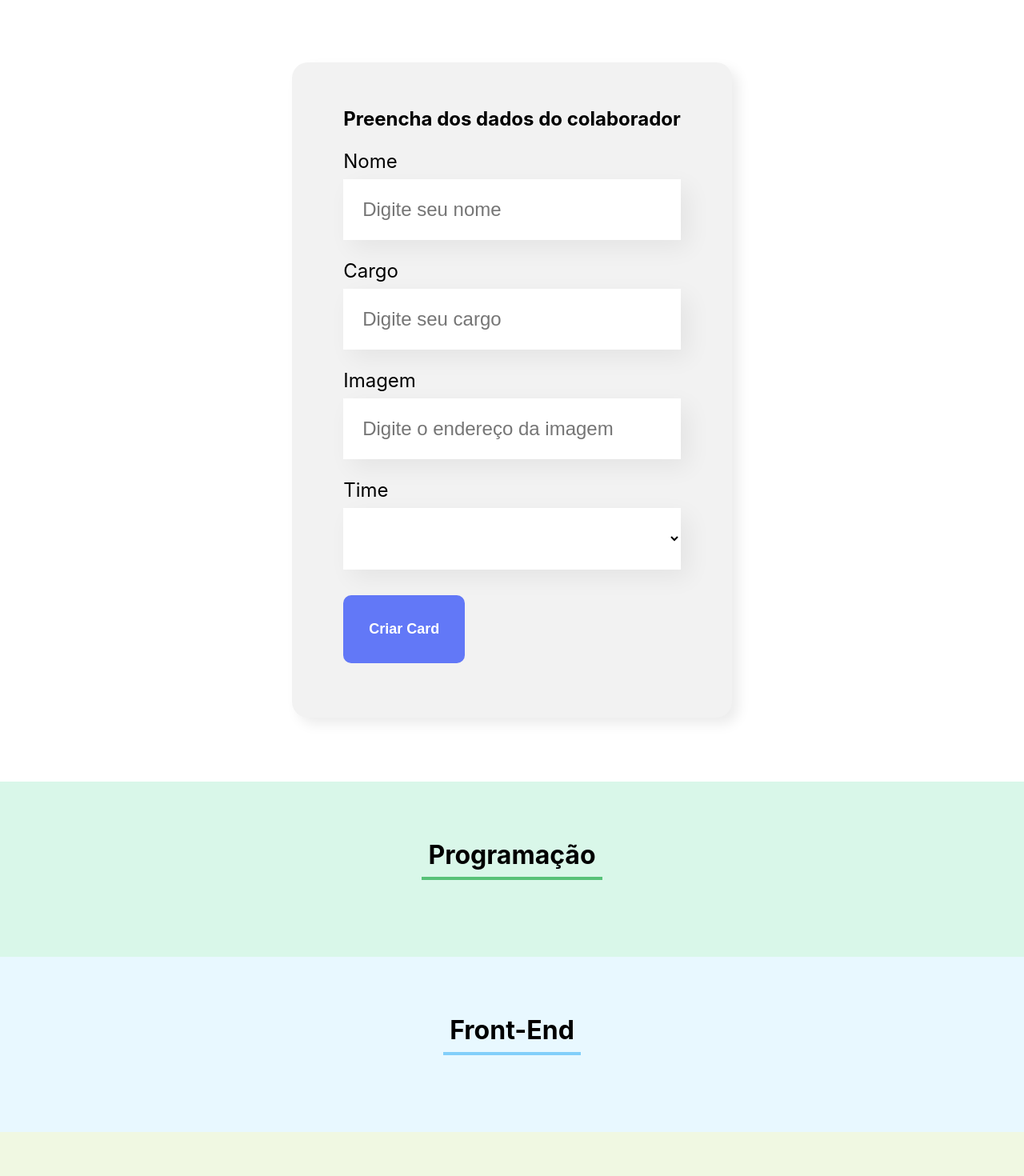
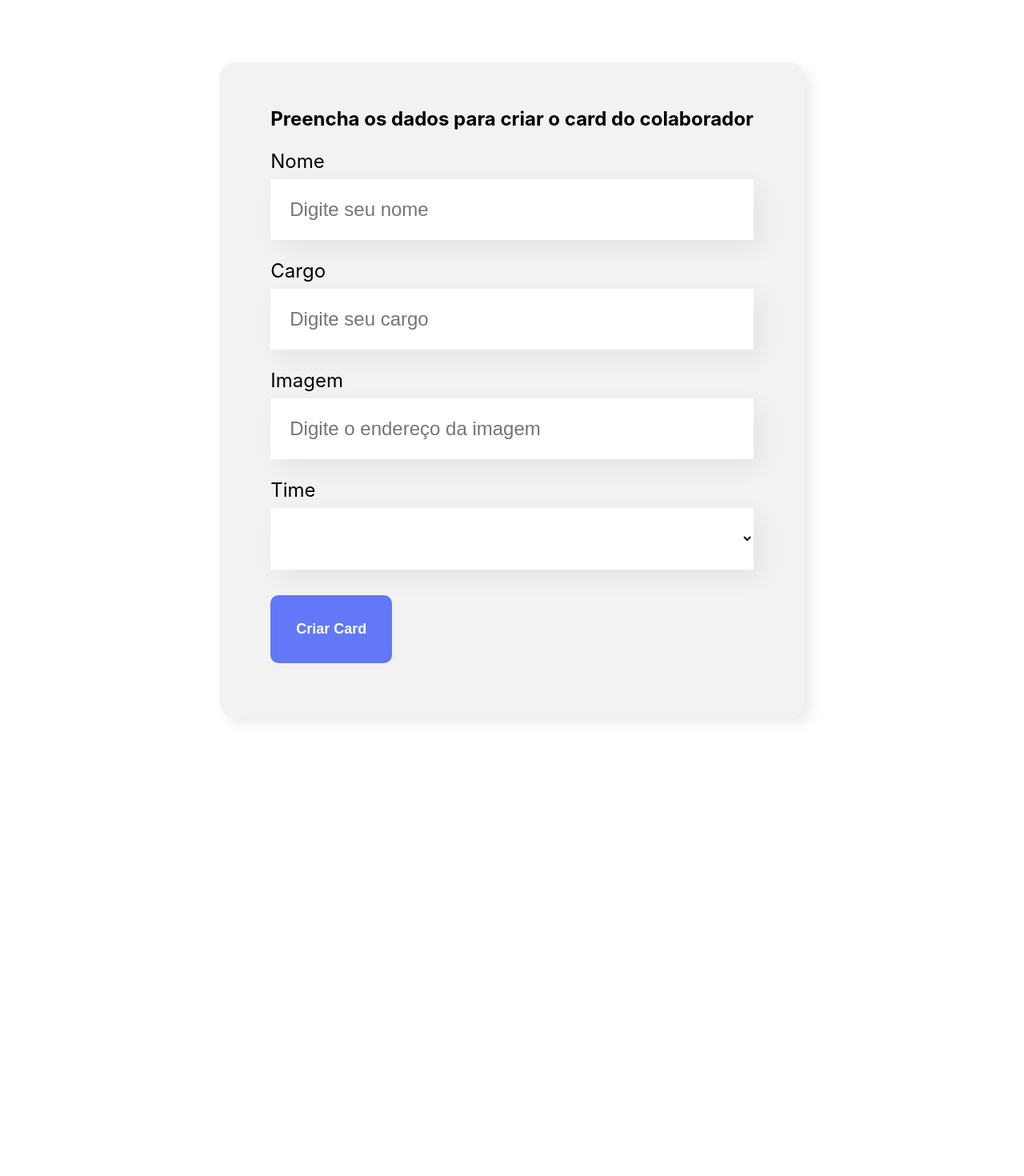
Before and after one commit to mouraribeiro/organo, a React (Create React App) app: page / in a window 1280 px wide. Shown: the part 500-1970 px from the top of the page at 80% size. After the commit the page ends 1477 px from the top, so only its background shows below. Built offline with nearby package versions, Linux system fonts and the light colour scheme.

Commit message:
debugger

```diff
--- a/src/App.js
+++ b/src/App.js
@@ -3,7 +3,6 @@ import { useState } from 'react';
 import Banner from './componentes/Banner';
 import Formulario from './componentes/Formulario';
 import Time from './componentes/Time';
-
 
 
 function App() {
@@ -46,10 +45,11 @@ function App() {
   ]
 
 
-  const [colaboradores, setColaboradores] = useState([])
+  const [colaboradores, setColaborador] = useState([])
   const aoNovoColaboradorAdicionado = (colaborador)=> {
+    debugger
     console.log(colaborador)
-    setColaboradores([...colaboradores,colaborador])
+    setColaborador([...colaboradores,colaborador])
   }
 
   return (
@@ -63,8 +63,6 @@ function App() {
         corPrimaria={time.corPrimaria}
         corSecundaria={time.corSecundaria}
         colaboradores={colaboradores.filter(colaborador => colaborador.time === time.nome)}
-
-
         />)}
 
 
--- a/src/componentes/Colaborador/index.js
+++ b/src/componentes/Colaborador/index.js
@@ -1,22 +1,15 @@
 import './Colaborador.css'
 
-
-const Colaborador = (props)=> {
-    return(
-        <div className='colaborador'>
-            <div className='cabecalho'>
-                <img src={props.imagem} alt='ok'/>
-
-            </div>
-            <div className='rodape'>
-            <h4>{props.nome}</h4>
-            <h5>{props.cargo}</h5>
-
-            </div>
-
+const Colaborador = ({ nome, imagem, cargo,corDeFundo }) => {
+    return (<div className='colaborador'>
+        <div className='cabecalho' style={{backgroundColor: corDeFundo}}>
+            <img src={imagem} alt={nome}/>
         </div>
-
-    )
+        <div className='rodape'>
+            <h4>{nome}</h4>
+            <h5>{cargo}</h5>
+        </div>
+    </div>)
 }
 
 export default Colaborador
--- a/src/componentes/Formulario/index.js
+++ b/src/componentes/Formulario/index.js
@@ -2,32 +2,33 @@ import { useState } from 'react'
 import Botao from '../Botao'
 import CampoTexto from '../CampoTexto'
 import ListaSuspensa from '../ListaSuspensa'
-
 import './Formulario.css'
 
-
 const Formulario = (props) => {
-
 
     const [nome, setNome] = useState('')
     const [cargo, setCargo] = useState('')
     const [imagem, setImagem] = useState('')
     const [time, setTime] = useState('')
 
-    const onSalvar = (evento)=> {
+    const aoSalvar = (evento) => {
         evento.preventDefault()
-        props.onColaboradorCadastrado({
+        props.aoColaboradorCadastrado({
             nome,
             cargo,
             imagem,
             time
         })
+        setNome('')
+        setCargo('')
+        setImagem('')
+        setTime('')
     }
 
     return (
         <section className="formulario">
-            <form onSubmit={onSalvar}>
-                <h2>Preencha dos dados do colaborador</h2>
+            <form onSubmit={aoSalvar}>
+                <h2>Preencha os dados para criar o card do colaborador</h2>
                 <CampoTexto
                     obrigatorio={true}
                     label="Nome"
@@ -50,17 +51,17 @@ const Formulario = (props) => {
                 />
                 <ListaSuspensa
                     obrigatorio={true}
-                    label ="Time"
+                    label="Time"
                     itens={props.times}
                     valor={time}
                     aoAlterado={valor => setTime(valor)}
-
                 />
-                <Botao >Criar Card</Botao>
+                <Botao>
+                    Criar Card
+                </Botao>
             </form>
         </section>
     )
-
 }
 
 export default Formulario
--- a/src/componentes/ListaSuspensa/index.js
+++ b/src/componentes/ListaSuspensa/index.js
@@ -1,12 +1,11 @@
 import './ListaSuspensa.css'
-
 
 const ListaSuspensa = (props) => {
     return (
-        <div className="lista-suspensa">
+        <div className='lista-suspensa'>
             <label>{props.label}</label>
-            <select onChange={evento => props.onAlterado(evento.target.value)} required={props.obrigatorio} value={props.valor}>
-            <option value=""></option>
+            <select onChange={evento => props.aoAlterado(evento.target.value)} required={props.required} value={props.valor}>
+                <option value=""></option>
                 {props.itens.map(item => {
                     return <option key={item}>{item}</option>
                 })}
@@ -16,6 +15,3 @@ const ListaSuspensa = (props) => {
 }
 
 export default ListaSuspensa
-
-
-//https://github.com/mouraribeiro.png
--- a/src/componentes/Time/index.js
+++ b/src/componentes/Time/index.js
@@ -1,18 +1,17 @@
 import Colaborador from '../Colaborador'
 import './Time.css'
 
+const Time = (props) => {
+    const css = { backgroundColor: props.corSecundaria }
 
-
-const Time = (props)=> {
-    return(
-
-        <section className="time" style={{backgroundColor: props.corSecundaria}}>
-     <h3 style={{ borderColor: props.corPrimaria }}>{props.nome}</h3>
+    return (
+        (props.colaboradores.length > 0) ? <section className='time' style={css}>
+            <h3 style={{ borderColor: props.corPrimaria }}>{props.nome}</h3>
             <div className='colaboradores'>
                 {props.colaboradores.map( colaborador => <Colaborador corDeFundo={props.corPrimaria} key={colaborador.nome} nome={colaborador.nome} cargo={colaborador.cargo} imagem={colaborador.imagem}/> )}
             </div>
         </section>
-
+        : ''
     )
 }
 
```
